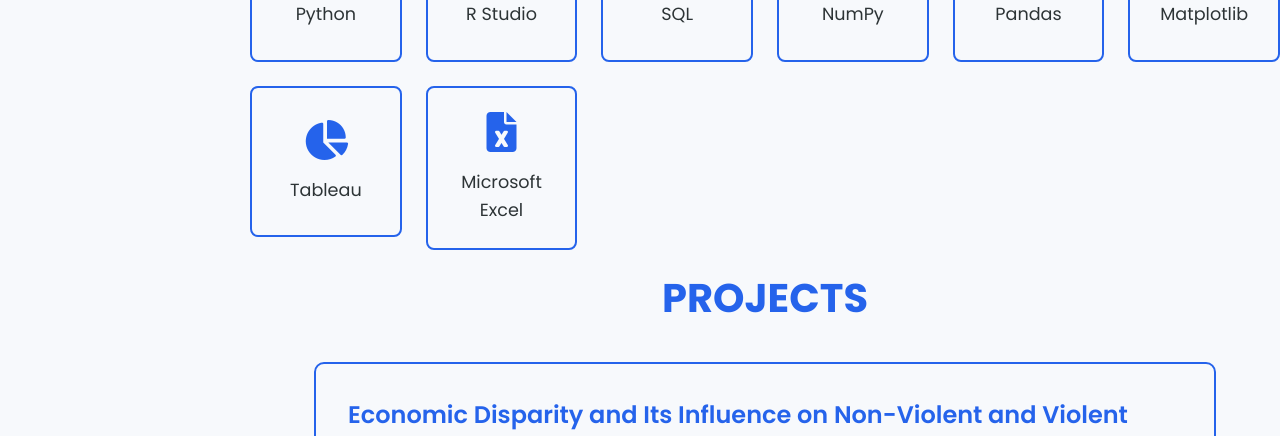
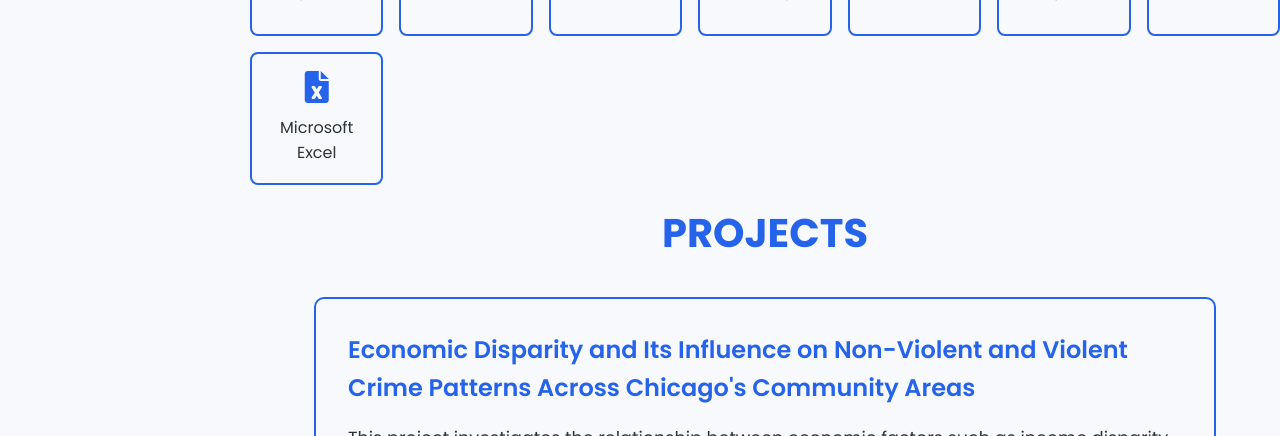
Before and after one commit to JiaxinCaii/personal, a plain HTML site: page index.html in a window 1280 px wide. Shown: the part 3363-3799 px from the top of the page. Drawn offline with Linux system fonts and the light colour scheme.

Commit message:
Update index.html

```diff
--- a/index.html
+++ b/index.html
@@ -190,7 +190,6 @@
         .skills-category {
             margin-bottom: 1.5rem;
             padding: 1rem;
-            border: var(--card-border);
             border-radius: 8px;
         }
 
@@ -313,7 +312,6 @@
             background: rgba(255, 255, 255, 0.05);
             border-radius: 5px;
             color: var(--accent-color);
-            border: var(--card-border);
         }
 
         .view-pdf-btn {
@@ -335,14 +333,14 @@
         /* Skills Grid */
         .skills-grid {
             display: grid;
-            grid-template-columns: repeat(auto-fit, minmax(150px, 1fr));
-            gap: 1.5rem;
+            grid-template-columns: repeat(auto-fit, minmax(120px, 1fr));
+            gap: 1rem;
             margin-top: 2rem;
         }
 
         .skill-item {
             text-align: center;
-            padding: 1.5rem;
+            padding: 1rem;
             background: rgba(255, 255, 255, 0.05);
             border-radius: 8px;
             transition: var(--transition);
@@ -360,13 +358,13 @@
         }
 
         .skill-item i {
-            font-size: 2.5rem;
+            font-size: 2rem;
             color: var(--accent-color);
-            margin-bottom: 1rem;
+            margin-bottom: 0.75rem;
         }
 
         .skill-item p {
-            font-size: 1.1rem;
+            font-size: 1rem;
             margin: 0;
         }
 
```
